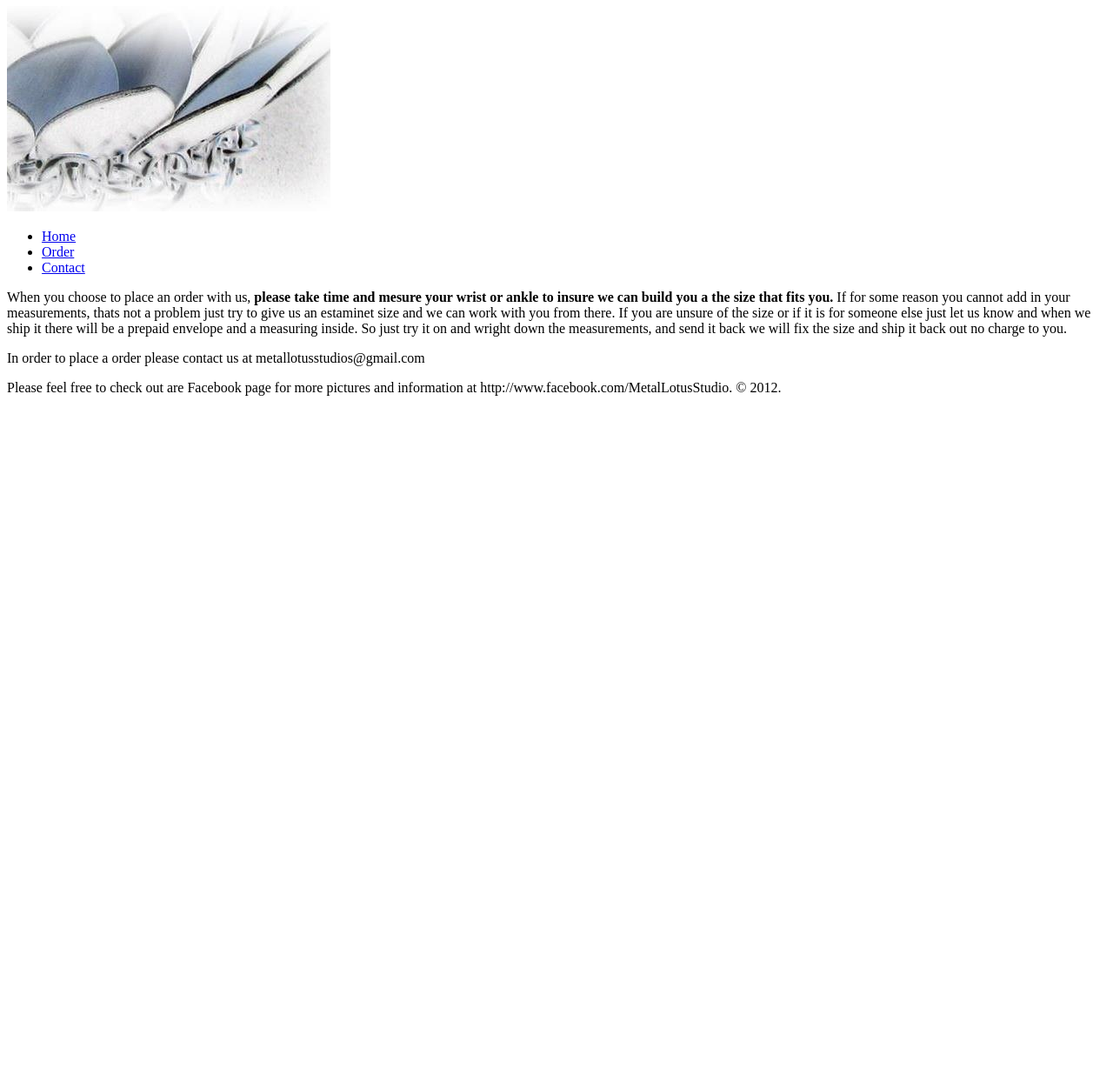
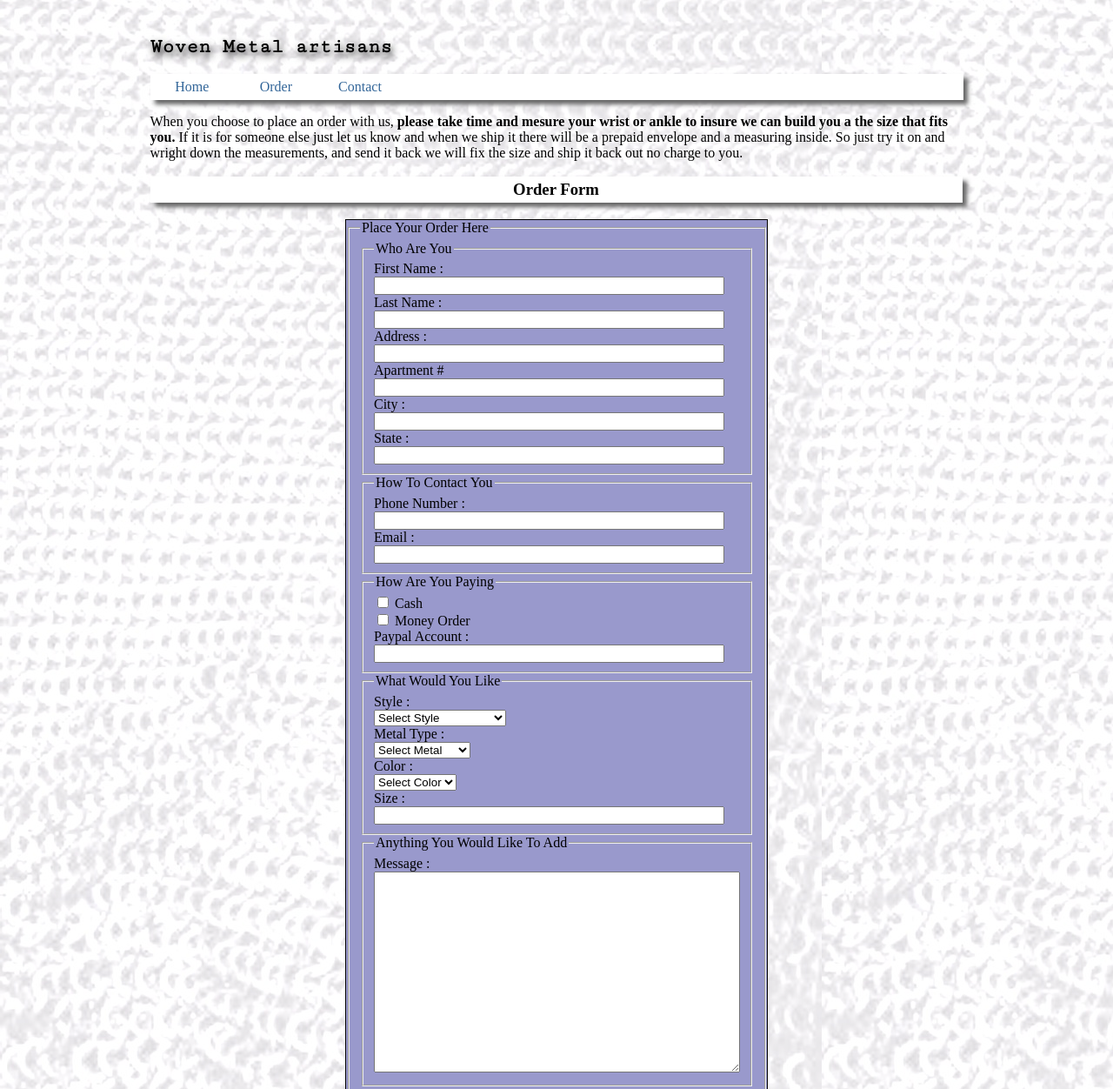
Before and after one commit to gkellne2/wsd, a plain HTML site: page order.html in a window 1280 px wide. Shown: the part 120-1372 px from the top of the page at 87% size. Before the commit the page ends 800 px from the top, so only its background shows below. Drawn offline with Linux system fonts and the light colour scheme; a web font is replaced by a local one.

Commit message:
changes to the order form and home page

```diff
--- /dev/null
+++ b/css/order.css
@@ -0,0 +1,182 @@
+body{
+	padding:02.7777778%; /*25px/900px*/
+	max-width:935px;
+	margin: 0 auto;
+	font:100%;/*16px*/
+	background-image: url(../images/chainmail.jpg);
+}
+/*main header
+=========================================================================*/
+h1{
+	font-family: 'Sofadi One', cursive;
+	font-size:3.125em; /*50px*/
+}
+h2{
+	font-family: 'Cutive Mono', serif;
+	font-size:1.4375em; /*23px*/
+
+	width:32.919255%; /*318px*/
+	text-shadow: 2px 4px 8px #111;
+
+}
+/*Navigation
+==========================================================================*/
+#navagation{
+	background:white;
+	margin:0 auto;
+	padding:0;
+	list-style-type:none;
+	font:1em;
+	overflow:hidden;
+	-moz-box-shadow:5px 5px 5px #666;
+	-webkit-box-shadow:5px 5px 5px #666;
+	box-shadow:5px 5px 5px #666;
+}
+
+#navagation li{
+	width:10.330579%;/*100px*/
+	float:left;
+}
+
+#navagation a{
+	text-decoration:none;
+	display:block;
+	height:30px;
+	line-height:30px;
+	text-align:center;
+}
+/*Active buttons
+=========================================================================*/
+a:link{
+	color: #336699;
+}
+a:visited{
+	color: #9999cc;
+}
+a:hover{
+	color: #cc33cc;
+}
+a:active{
+	color: #999;
+}
+
+/*Order Form Header
+========================================================*/
+h3{
+	background:white;
+	font:1.125em; /*18px*/
+	height:30px;
+	line-height:30px;
+	text-align:center;
+	width:99.896801%; /*968px*/
+	-moz-box-shadow:5px 5px 5px #666;
+	-webkit-box-shadow:5px 5px 5px #666;
+	box-shadow:5px 5px 5px #666;
+}
+/*Order Form
+========================================================*/
+input:focus{
+	background:#ffffcc;
+}
+
+form{
+	background:#9999cc;
+	width:51.764706%; /*484px*/
+	margin:0 auto;
+	border:.0625em solid black;
+
+}
+
+#name_first{
+	display:block;
+	width:93.80531%; /*424px*/
+ }
+#name_last{
+	display:block;
+	width:93.80531%; /*424px*/
+}
+#address{
+	display:block;
+	width:93.80531%; /*424px*/
+}
+#apartment{
+	display:block;
+	width:93.80531%; /*424px*/
+}
+#city{
+	display:block;
+	width:93.80531%; /*424px*/
+}
+#state{
+	display:block;
+	width:93.80531%; /*424px*/
+}
+#phone{
+	display:block;
+	width:93.80531%; /*424px*/
+}
+#email{
+	display:block;
+	width:93.80531%; /*424px*/
+}
+#paypal{
+	display:block;
+	width:93.80531%; /*424px*/
+}
+#size{
+	display:block;
+	width:93.80531%; /*424px*/
+}
+fieldset{
+	background:#9999cc;
+	max-width:100%;
+	}
+
+/*Button
+========================================================================*/
+button{
+	width:100%;/*486px;*/
+	margin:5.144033% auto;
+	-moz-box-shadow:5px 5px 5px #666;
+	-webkit-box-shadow:5px 5px 5px #666;
+	box-shadow:5px 5px 5px #666;
+	}
+
+/*media queries
+
+============================================================================= */
+
+/*Tablet Portrait size to standard 935px (devices and browsers)*/
+@media screen and (min-width:768px) and (max-width:934px){
+
+	form{
+		width:100%;
+	}
+}
+
+/*Mobile Landscape  size to Tablet Portrait (devices and browsers)*/
+@media only screen and (min-width:480px) and (max-width:767px){
+	form{
+		width:100%;
+	}
+
+}
+
+
+/*Mobile Portrait Size to Mobile Landscape Size (devices and browsers)*/
+@media only screen and (max-width:479px){
+	form{
+		width:100%;
+	}
+	#navagation li{
+		float:none;
+		margin:0 auto;
+		}
+
+	fieldset{
+		width:90%;
+	}
+	#message{
+	width:100%;
+	}
+}
--- a/order.html
+++ b/order.html
@@ -2,6 +2,11 @@
 <html lang="en">
 	<head>
 		<meta charset="utf-8">
+		<link rel="stylesheet" href="css/order.css">
+		<link href='http://fonts.googleapis.com/css?family=Sofadi+One' rel='stylesheet'
+		type='text/css'>
+		<link href='http://fonts.googleapis.com/css?family=Cutive+Mono' rel='stylesheet'
+		type='text/css'>
 		<title>Metal Lotus Studios</title>
 	</head>
 	<body>
@@ -9,8 +14,7 @@
 		<h1 id="header">Metal Lotus Studio</h1>
 		<h2>Woven Metal artisans</h2>
 
-	<img src="images/lotusflower.jpg" width="372" height="236" alt="Photo of lotus flower"
-	title="Lotus Flower">
+
 	<ul id="navagation">
 		<li><a href="index.html">Home</a></li>
 		<li><a href="order.html">Order</a></li>
@@ -19,15 +23,143 @@
 
 	<p>When you choose to place an order with us, <strong>please take time and mesure
 	your wrist or ankle to insure we can build you a the size that fits you.</strong>
-	If for some reason you cannot add in your measurements, thats not a problem just try
-	to give us an estaminet size and we can work with you from there. If you are unsure
-	of the size or if it is for someone else just let us know and when we ship it there
-	will be a prepaid envelope and a measuring inside. So just try it on and wright down
+	If it is for someone else just let us know and when we ship it there will be a
+	prepaid envelope and a measuring inside. So just try it on and wright down
 	the measurements, and send it back we will fix the size and ship it back out no
 	charge to you.</p>
 
-	<p>In order to place a order please contact us at metallotusstudios@gmail.com<p>
+	<h3>Order Form</h3>
 
+	<form method="post" action="mailto:metallotusstudios@gmail.com">
+		<fieldset>
+			<legend>Place Your Order Here</legend>
+				<fieldset>
+
+					<legend>Who Are You</legend>
+
+					<div>
+						<label for="name_first">First Name :</label>
+						<input type="text" name="name_first" id="name_first"/>
+					</div>
+
+					<div>
+						<label for="name_last">Last Name :</label>
+						<input type="text" name="name_last" id="name_last"/>
+					</div>
+
+					<div>
+						<label for="address">Address :</label>
+						<input type="text" name="address" id="address"/>
+					</div>
+
+					<div>
+						<label for="apartment">Apartment #</label>
+						<input type="text" name="apartment" id="apartment"/>
+					</div>
+
+					<div>
+						<label for="city">City :</label>
+						<input type="text" name="city" id="city"/>
+					</div>
+					<div>
+
+						<label for="state">State :</label>
+						<input type="text" name="state" id="state"/>
+					</div>
+
+				</fieldset>
+
+				<fieldset>
+					<legend>How To Contact You </legend>
+
+					<div>
+						<label for="phone">Phone Number :</label>
+						<input type="text" name="phone" id="phone"/>
+					</div>
+
+					<div>
+						<label for="email">Email :</label>
+						<input type="text" name="email" id="email"/>
+					</div>
+
+				</fieldset>
+
+				<fieldset>
+					<legend>How Are You Paying</legend>
+					<div>
+						<input type="checkbox" name="cash" id="cash"/>
+						<label for="cash">Cash</label>
+					</div>
+					<div>
+						<input type="checkbox" name="moneyorder" id="moneyorder"/>
+						<label for="moneyorder">Money Order</label>
+					</div>
+					<div>
+						<label for="paypal">Paypal Account :</label>
+						<input type="text" name="paypal" id="paypal"/>
+					</div>
+
+				</fieldset>
+				<fieldset>
+					<legend>What Would You Like</legend>
+						<label for="style">Style :</label>
+					<div>
+						<select name="style" id="style">
+							<option>Select Style</option>
+							<option>Valiant Bracelet</option>
+							<option>Renaissance Bracelet</option>
+							<option>Lattice Bracelet</option>
+							<option>Lace Bracelet</option>
+						</select>
+					</div>
+					<div>
+						<label for="metals">Metal Type :</label>
+					</div>
+					<div>
+						<select name="metals" id="metals">
+							<option>Select Metal</option>
+							<option>Aluminum</option>
+							<option>Stainless Steel</option>
+							<option>Brass</option>
+							<option>Bronze</option>
+							<option>Copper</option>
+						</select>
+					</div>
+					<div>
+						<label for="color">Color :</label>
+					</div>
+					<div>
+						<select name="color" id="color">
+							<option>Select Color</option>
+							<option>Steel</option>
+							<option>Blue</option>
+							<option>Brass</option>
+							<option>Bronze</option>
+							<option>Copper</option>
+							<option>Pink</option>
+							<option>Green</option>
+						</select>
+					</div>
+					<div>
+						<label for="size">Size :</label>
+						<input type="text" name="size" id="size"/>
+					</div>
+				</fieldset>
+				<fieldset>
+					<legend>Anything You Would Like To Add</legend>
+					<div>
+						<label for="message">Message :</label>
+					</div>
+					<div>
+						<textarea rows="15" cols="50" name="message" id="message"></textarea>
+					</div>
+				</fieldset>
+
+		</fieldset>
+		<div>
+			<button type="submit" name="submit" class="button">Send Order</button>
+		</div>
+	</form>
 
 	<p>Please feel free to check out are Facebook page for more pictures and information
 	at http://www.facebook.com/MetalLotusStudio. &copy; 2012.<p>
```
Also changed, not shown: css/main.css (+9 -8 lines).
